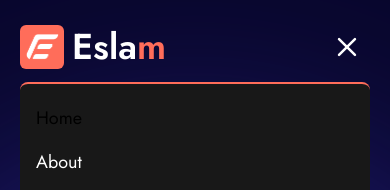
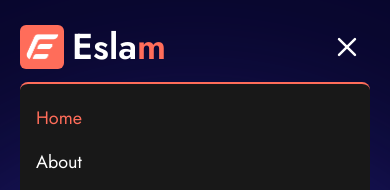
Before and after one commit to EslamElgharbawy/Portfolio, a React (Vite) app: page / in a window 390 px wide. Both pictures are taken after a click on the button 347 px from the left and 47 px from the top of the page. Shown: the top 190 px of the page. Built offline with nearby package versions, Linux system fonts and the light colour scheme.

Commit message:
Edit navbar links and hover effect

```diff
--- a/src/Components/MyNavbar/MyNavbar.jsx
+++ b/src/Components/MyNavbar/MyNavbar.jsx
@@ -150,8 +150,8 @@ export function MyNavbar() {
                 onClick={() => setIsOpen(false)}
                 className={`sm:max-xl:block sm:max-xl:py-2 sm:max-xl:px-4 font-normal text-lg transition-all duration-300 ${
                   active == id
-                    ? "text-seborder-second"
-                    : "text-white xl:!text-[#b5b5c0] hover:text-seborder-second"
+                    ? "text-second"
+                    : "text-white xl:!text-[#b5b5c0] hover:text-second"
                 }`}
               >
                 {id}
```
